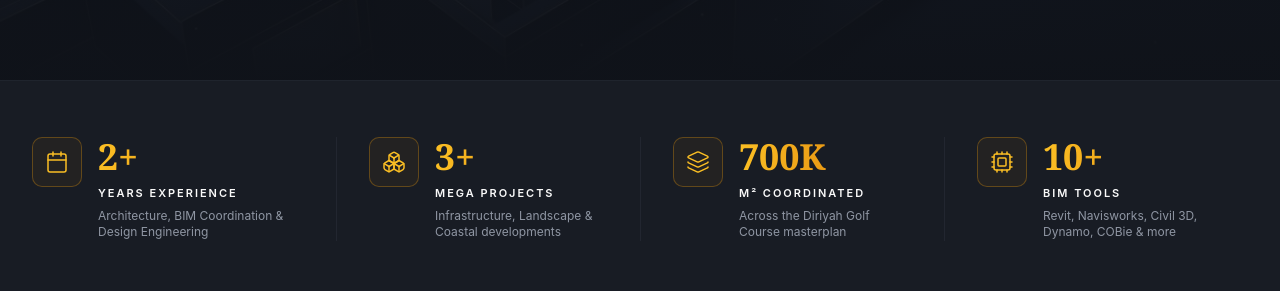
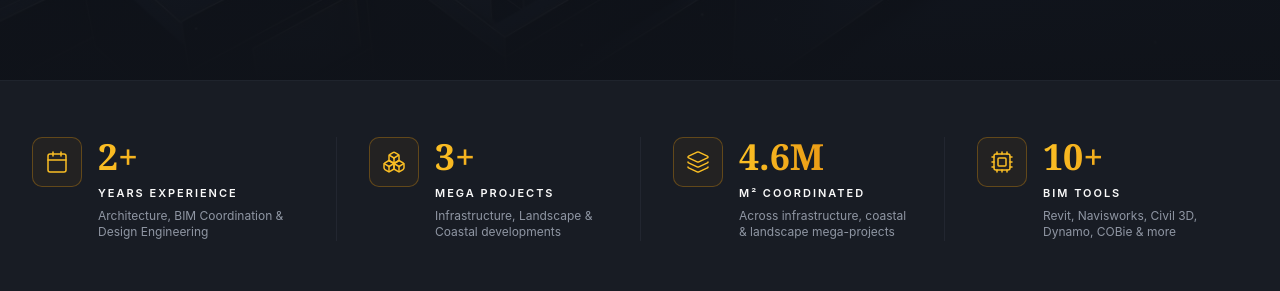
Before and after one commit to xSahal/portfolio-website, a React (Vite) app: page / in a window 1280 px wide. Shown: the part 720-1011 px from the top of the page. Built offline with nearby package versions, Linux system fonts and the light colour scheme.

Commit message:
Update Wadi Greening area + recalc total in stats band
- Wadi Greening: 15M m² -> 2,416,033 m² (corrected to actual project area)
- Stats band: 700K -> 4.6M total area coordinated
  (Diriyah 700K + Red Sea 1.5M + Wadi 2.4M = 4.6M)
- Stats band description updated to reflect the three projects

```diff
--- a/src/App.tsx
+++ b/src/App.tsx
@@ -132,7 +132,7 @@ function App() {
       title: 'Wadi Greening',
       category: 'BIM Modeling',
       description:
-        'Produced detailed Revit models and generated IFC drawings for a 15 million m² wadi rehabilitation and desert-greening initiative, supporting design coordination and documentation.',
+        'Produced detailed Revit models and generated IFC drawings for a 2,416,033 m² wadi rehabilitation and desert-greening initiative, supporting design coordination and documentation.',
       image:
         'https://images.unsplash.com/photo-1500530855697-b586d89ba3ee?w=1200&auto=format&fit=crop&q=80',
       alt: 'Desert valley landscape representing a wadi greening and rehabilitation project',
@@ -311,9 +311,9 @@ function App() {
               },
               {
                 icon: Layers,
-                value: '700K',
+                value: '4.6M',
                 label: 'm² Coordinated',
-                description: 'Across the Diriyah Golf Course masterplan',
+                description: 'Across infrastructure, coastal & landscape mega-projects',
               },
               {
                 icon: Cpu,
```
